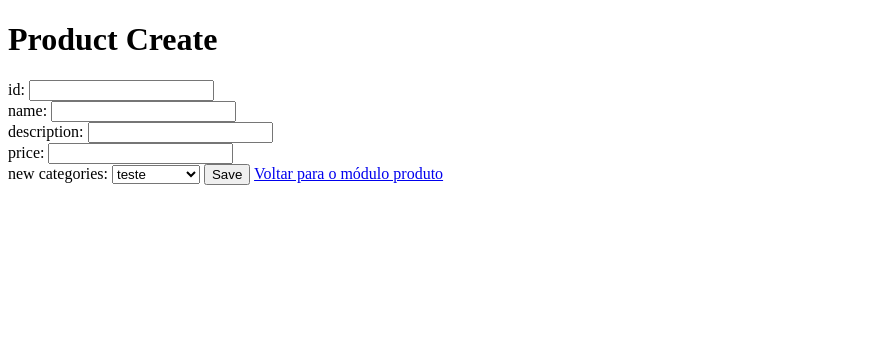
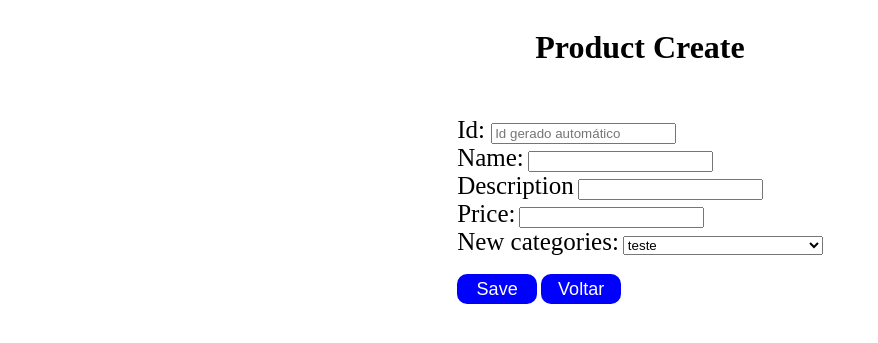
Before and after one commit to VictorSimao/crud-loja, a Flask app: page /product/form in a window 1280 px wide. Shown: the top 343 px of the page, without its empty margins (0-878 px from the left). Run offline with Flask 2, Linux system fonts and the light colour scheme; data comes from the database, SQL or seed files in the repository.

Commit message:
Atualizacao

```diff
--- a/src/views/web/start.py
+++ b/src/views/web/start.py
@@ -39,7 +39,6 @@ def product_save():
         'categories': request.args.get('categories')
     }
 
-    # print(product['id'])
     controller = ProductController()
     if product['id']:
         controller.update(product)
--- a/src/views/web/templates/category.html
+++ b/src/views/web/templates/category.html
@@ -49,7 +49,8 @@
 <body>
     <div class="container">
         <h1>{{title}}</h1>
-    <a href="/category/form">Nova categoria</a>
+
+    <a href="/category/form"><input type="button" value="Nova categoria "></a>
     <table>
         <thead>
             <tr>
@@ -74,7 +75,7 @@
     </table>
 
     <br><br>
-    <a href="/">Voltar para o inicio</a>
+    <a href="/"><input type="button" value="Voltar"></a>
     </div>
 </body>
 </html>
--- a/src/views/web/templates/product_form.html
+++ b/src/views/web/templates/product_form.html
@@ -5,17 +5,62 @@
     <meta http-equiv="X-UA-Compatible" content="IE=edge">
     <meta name="viewport" content="width=device-width, initial-scale=1.0">
     <title>{{title}}</title>
+
+    <style>
+        .container{
+          display: flex;
+          flex-direction: column;
+          align-items: center;
+
+        }
+
+        h1{
+          margin-bottom: 50px;
+        }
+
+        label{
+            font-size: 25px;
+
+        }
+        select{
+            width: 200px;
+        }
+
+        .button{
+        background-color: blue;
+        width: 80px;
+        height: 30px;
+        margin-bottom: 20px;
+        border: none;
+        border-radius: 10px;
+        color: white;
+        font-size: 18px;
+        font-family:Arial, Helvetica, sans-serif sans-serif;
+        cursor: pointer;
+        }
+
+
+
+      </style>
 </head>
 <body>
 
-    <h1>{{title}}</h1>
+    <div class="container">
+        <h1>{{title}}</h1>
 
     <form action="/product/save">
 
-        id: <input type="text" name="id" id="id" value="{%if data %}{{data.id}}{%endif%}" readonly> <br>
-        name: <input type="text" name="name" id="name" value="{%if data %}{{data.name}}{%endif%}"> <br>
-        description: <input type="text" name="description" id="description" value="{%if data %}{{data.description}}{%endif%}"><br>
-        price: <input type="text" name="price" id="price" value="{%if data %}{{data.price}}{%endif%}"> <br>
+        <label for="id">Id: </label>
+       <input type="text" name="id" id="id" value="{%if data %}{{data.id}}{%endif%}" readonly placeholder="Id gerado automático"> <br>
+
+       <label for="name">Name:</label>
+        <input type="text" name="name" id="name" value="{%if data %}{{data.name}}{%endif%}"> <br>
+
+        <label for="description">Description</label>
+        <input type="text" name="description" id="description" value="{%if data %}{{data.description}}{%endif%}"><br>
+
+        <label for="price">Price:</label>
+        <input type="text" name="price" id="price" value="{%if data %}{{data.price}}{%endif%}"> <br>
 
         <!-- <p>Selecione 1 ou várias categorias:</p>
         <label for="categories">Escolha:</label>
@@ -26,18 +71,22 @@
         {%if data %}
         categories: <span>{{data.categories[1]}}</span><br />
         {%endif%}
-        new categories: <select type="text" name="categories" id="categories">
+        <label for="categories">New categories:</label>
+        <select type="text" name="categories" id="categories">
             {% for cat in categories %}
             <option value={{cat.id}}>{{cat.name}}</option>
             {% endfor %}
         </select>
 
-
-        <input type="submit" value="Save">
+        <br><br>
 
 
-        <a href="/product">Voltar para o módulo produto</a>
+        <input type="submit" value="Save" class="button">
+
+
+        <a href="/product"><input type="button" value="Voltar" class="button"></a>
     </form>
+    </div>
 
 </body>
 </html>
```
Also changed, not shown: src/views/web/templates/product.html (indentation only).
